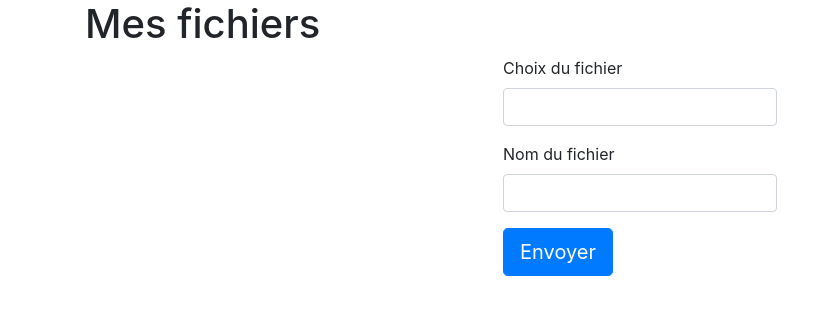
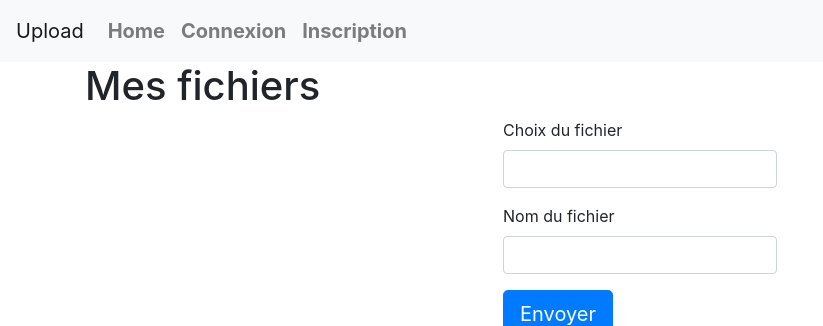
Before and after one commit to dev-talbi/upload-file-test, a Symfony app: template templates/profile/index.html.twig in a window 1280 px wide. Shown: the top 326 px of the page, without its empty margins (0-823 px from the left). Run offline with Twig, Linux system fonts and the light colour scheme; the template is opened without the code that fills it, so the values that code supplies are empty; form fields are guessed from the names that the template uses; some libraries are stand-ins or nearby versions.

Commit message:
add navbar

```diff
--- a/templates/base.html.twig
+++ b/templates/base.html.twig
@@ -11,7 +11,47 @@
 </head>
 
 <body>
+    <nav class="navbar navbar-expand-lg navbar-light bg-light">
+        <a class="navbar-brand" href="#">Upload</a>
+        <button class="navbar-toggler" type="button" data-toggle="collapse" data-target="#navbarSupportedContent"
+            aria-controls="navbarSupportedContent" aria-expanded="false" aria-label="Toggle navigation">
+            <span class="navbar-toggler-icon"></span>
+        </button>
 
+        <div class="collapse navbar-collapse" id="navbarSupportedContent">
+            <ul class="navbar-nav mr-auto">
+                <li class="nav-item">
+                    <a class="nav-link" href="{{ path('home') }}">Home <span class="sr-only">(current)</span></a>
+                </li>
+                {% if app.user %}
+                {% else %}
+                <li class="nav-item">
+                    <a class="nav-link" href="{{ path('app_login') }}">Connexion<span
+                            class="sr-only">(current)</span></a>
+                </li>
+                <li class="nav-item">
+                    <a class="nav-link" href="{{ path('app_register') }}">Inscription<span
+                            class="sr-only">(current)</span></a>
+                </li>
+                {% endif %}
+                {% if app.user %}
+                <li class="nav-item">
+                    <a class="nav-link" href="{{ path('profile', { 'id': app.user.id }) }}">Mes fichiers<span
+                            class="sr-only">(current)</span></a>
+                </li>
+
+                {% endif %}
+            </ul>
+            {% if app.user %}
+            <ul class="nav navbar-nav navbar-right">
+                <li class="float-right">
+                    <a href="{{ path('app_logout') }}" class="nav-link float-right"><i
+                            class="fas fa-sign-out-alt"></i></a>
+                </li>
+                {% endif %}
+            </ul>
+        </div>
+    </nav>
     {% block body %}{% endblock %}
     <script src="https://kit.fontawesome.com/eacfbebdea.js" crossorigin="anonymous"></script>
     <script src="https://code.jquery.com/jquery-3.4.1.slim.min.js"
```
